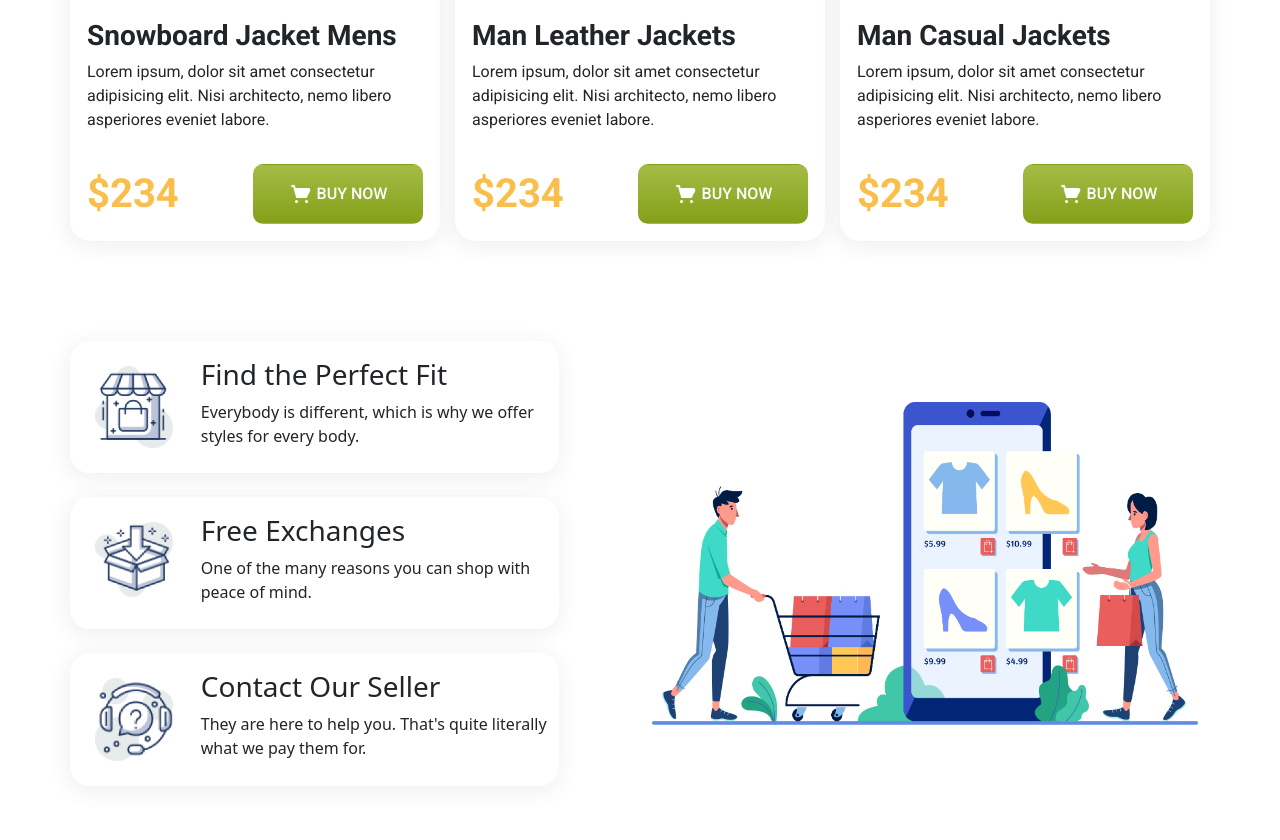
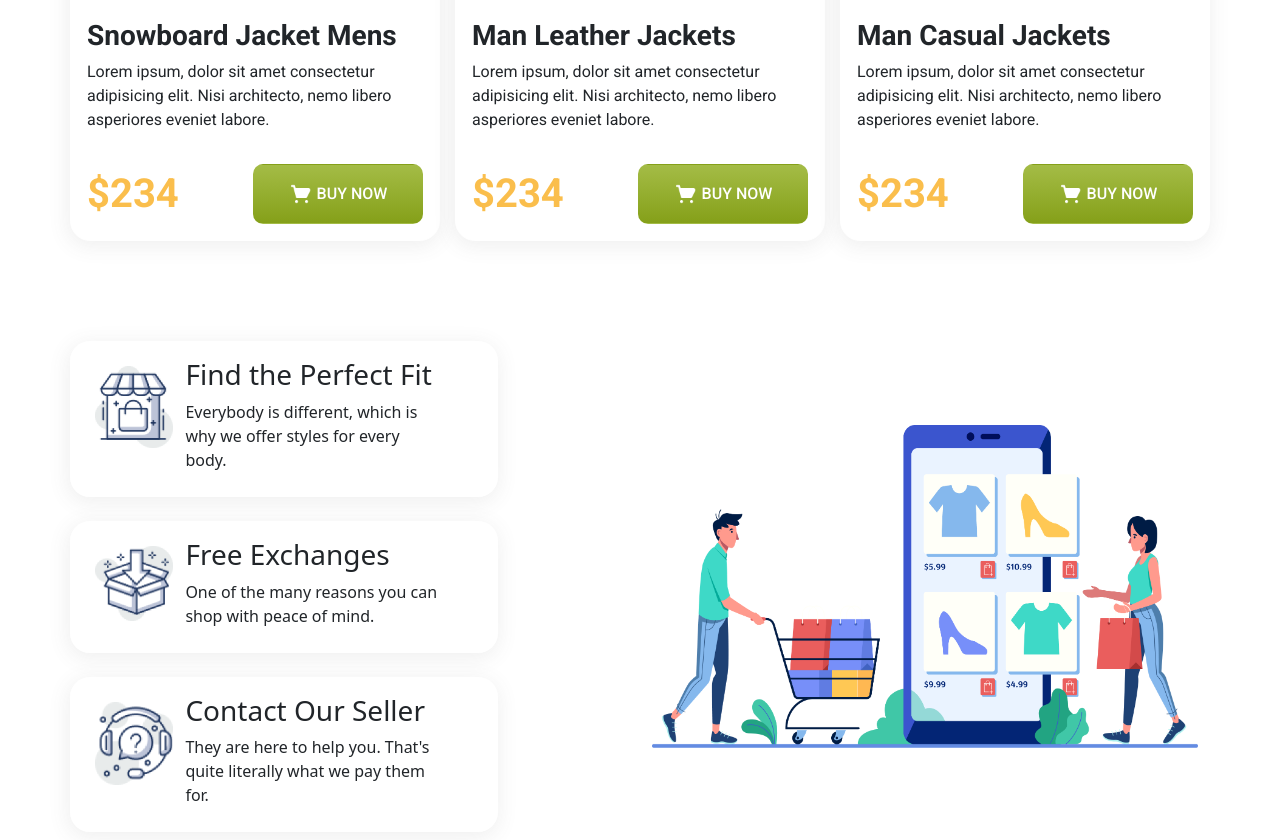
Before and after one commit to mdnahidprogrammer/Penguin-Fashion-01, a plain HTML site: page index.html in a window 1280 px wide. Shown: the part 1996-2836 px from the top of the page. Drawn offline with Linux system fonts and the light colour scheme.

Commit message:
Penguin Fashion

```diff
--- a/index.html
+++ b/index.html
@@ -260,38 +260,38 @@
                     <div class="col-12 col-md-12 col-lg-6">
                         <div class="row gy-4">
 
-                            <div class="col-md-12 col-lg-12">
-                                <div class="row d-flex justify-content-center" style="border: 1px solid #FFFFFF; box-shadow: -1px 4px 20px 2px #5d5d5d17; border-radius: 20px; width: 489px;">
+                            <div class="col-12 col-md-12 col-lg-9">
+                                <div class="row d-flex justify-content-center" style="border: 1px solid #FFFFFF; box-shadow: -1px 4px 20px 2px #5d5d5d17; border-radius: 20px;">
                                     <div class="col-12 col-md-4 col-lg-3 p-4">
                                         <img style="width: 78px;" src="img/house.png" alt="">
                                     </div>
                                     <div class="col-12 col-md-8 col-lg-9 p-2 mt-2">
                                         <h3>Find the Perfect Fit</h3>
-                                        <p>Everybody is different, which is why we offer styles for every body.</p>
+                                        <p class="pe-5">Everybody is different, which is why we offer styles for every body.</p>
                                     </div>
                                 </div>
                             </div>
 
-                            <div class="col-md-12 col-lg-12">
-                                <div class="row d-flex justify-content-center" style="border: 1px solid #FFFFFF; box-shadow: -1px 4px 20px 2px #5d5d5d17; border-radius: 20px; width: 489px;">
+                            <div class="col-12 col-md-12 col-lg-9">
+                                <div class="row d-flex justify-content-center" style="border: 1px solid #FFFFFF; box-shadow: -1px 4px 20px 2px #5d5d5d17; border-radius: 20px; ">
                                     <div class="col-12 col-md-4 col-lg-3 p-4">
                                         <img style="width: 78px;" src="img/box.png" alt="">
                                     </div>
                                     <div class="col-12 col-md-8 col-lg-9 p-2 mt-2">
                                         <h3>Free Exchanges</h3>
-                                        <p>One of the many reasons you can shop with peace of mind.</p>
+                                        <p class="pe-5">One of the many reasons you can shop with peace of mind.</p>
                                     </div>
                                 </div>
                             </div>
 
-                            <div class="col-md-12 col-lg-12">
-                                <div class="row d-flex justify-content-center" style="border: 1px solid #FFFFFF; box-shadow: -1px 4px 20px 2px #5d5d5d17; border-radius: 20px; width: 489px;">
+                            <div class="col-12 col-md-12 col-lg-9">
+                                <div class="row d-flex justify-content-center" style="border: 1px solid #FFFFFF; box-shadow: -1px 4px 20px 2px #5d5d5d17; border-radius: 20px;">
                                     <div class="col-12 col-md-4 col-lg-3 p-4">
                                         <img style="width: 78px;" src="img/question.png" alt="">
                                     </div>
                                     <div class="col-12 col-md-8 col-lg-9 p-2 mt-2">
                                         <h3>Contact Our Seller</h3>
-                                        <p>They are here to help you. That's quite literally what we pay them for.</p>
+                                        <p class="pe-5">They are here to help you. That's quite literally what we pay them for.</p>
                                     </div>
                                 </div>
                             </div>
```
